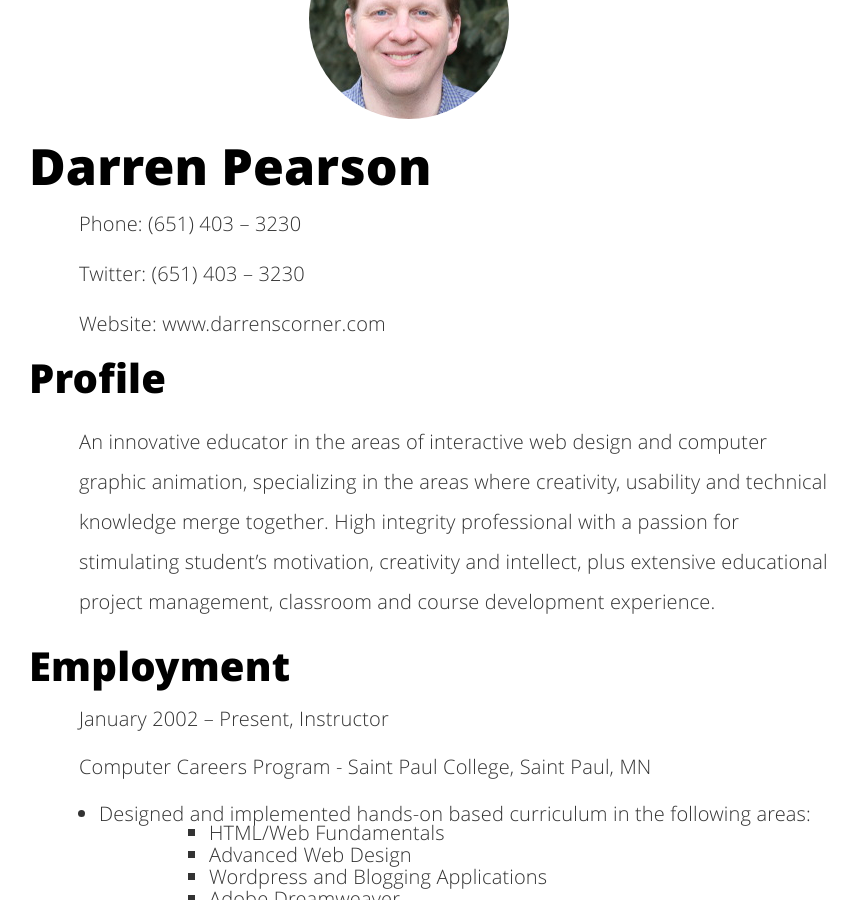
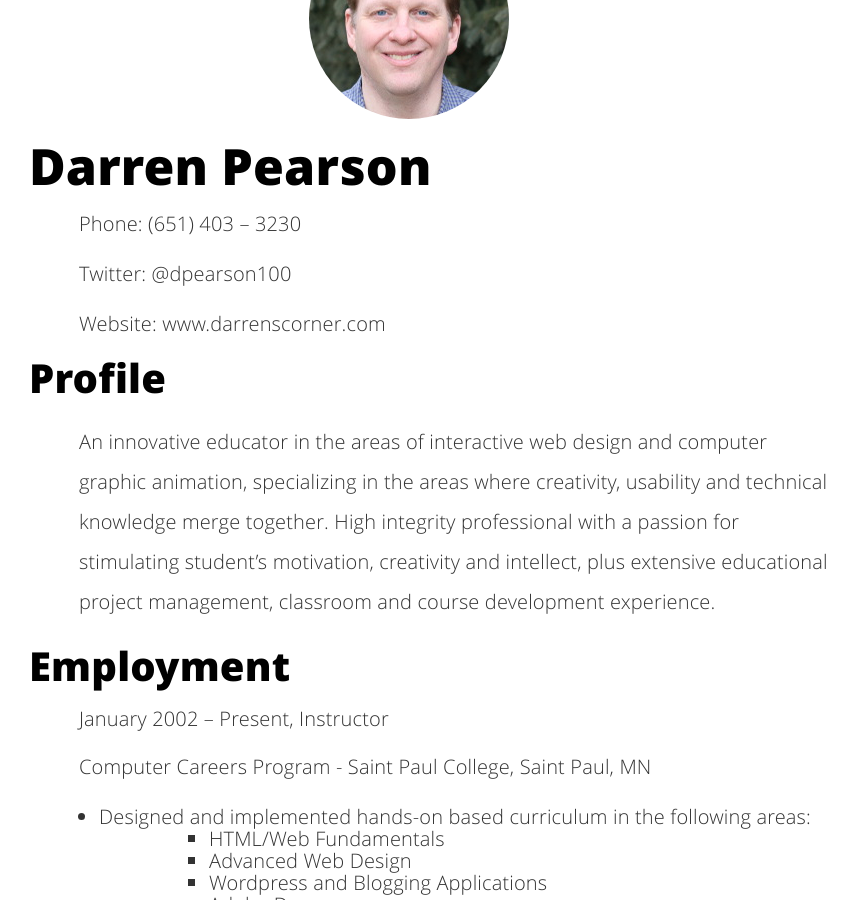
Before and after one commit to dpearson100/dpearson100.github.io, a Jekyll site: the page built from resume.html, in a window 1280 px wide and 900 px high, scrolled down 1052 px. Shown: the whole window, without its empty margins (231-1088 px from the left). Built offline with Jekyll 4.4.1, drawn with Linux system fonts in a browser that asks for light colours.

Commit message:
Add files via upload

```diff
--- a/resume.html
+++ b/resume.html
@@ -11,7 +11,7 @@ description: "Resume for Darren Pearson"
 <h1 style="font-size: 50px; line-height: 70%;">Darren Pearson</h1>
 
 <p style="position: relative; left: 50px; line-height: 100%;">Phone: (651) 403 – 3230</p>
-<p style="position: relative; left: 50px; line-height: 100%;">Twitter: (651) 403 – 3230</p>
+<p style="position: relative; left: 50px; line-height: 100%;">Twitter: @dpearson100</p>
 <p style="position: relative; left: 50px; line-height: 100%;">Website: www.darrenscorner.com</p>
 
 <h2 style="font-size: 40px; line-height: 70%;">Profile</h2>
@@ -20,7 +20,7 @@ description: "Resume for Darren Pearson"
 <h2 style="font-size: 40px; line-height: 70%;">Employment</h2>
 <p style="position: relative; left: 50px; line-height: 90%; font-size: 20px;">January 2002 – Present, Instructor</p>
 <p style="position: relative; left: 50px; line-height: 90%; font-size: 20px;">Computer Careers Program - Saint Paul College, Saint Paul, MN</p>
-<ul style="list-style-type: disc; line-height: 80%; position: relative; left: 50px;">
+<ul style="list-style-type: disc; line-height: 110%; position: relative; left: 50px;">
 	<li>Designed and implemented hands-on based curriculum in the following areas:</li>
 	<ul style="list-style-type: square; line-height: 110%;">
 		<li style="margin-left: 70px;">HTML/Web Fundamentals</li>
@@ -77,7 +77,7 @@ Senior Project: Autonomous Vehicle Coordinator and Assembly Language Coder</p>
 <br />
 
 <h2 style="font-size: 40px; line-height: 70%;">Computer Languages</h2>
-<ul style="list-style-type: disc; line-height: 70%; position: relative; left: 50px;">
+<ul style="list-style-type: disc; line-height: 110%; position: relative; left: 50px;">
 <li>HTML5</li>
 <li>JavaScript</li>
 <li>jQuery</li>
@@ -91,7 +91,7 @@ Senior Project: Autonomous Vehicle Coordinator and Assembly Language Coder</p>
 </ul>
 
 <h2 style="font-size: 40px; line-height: 70%;">Software Applications</h2>
-<ul style="list-style-type: disc; line-height: 70%; position: relative; left: 50px;">
+<ul style="list-style-type: disc; line-height: 110%; position: relative; left: 50px;">
 <li>Adobe Illustrator</li>
 <li>Adobe Dreamweaver</li>
 <li>Adobe Audition</li>
```
